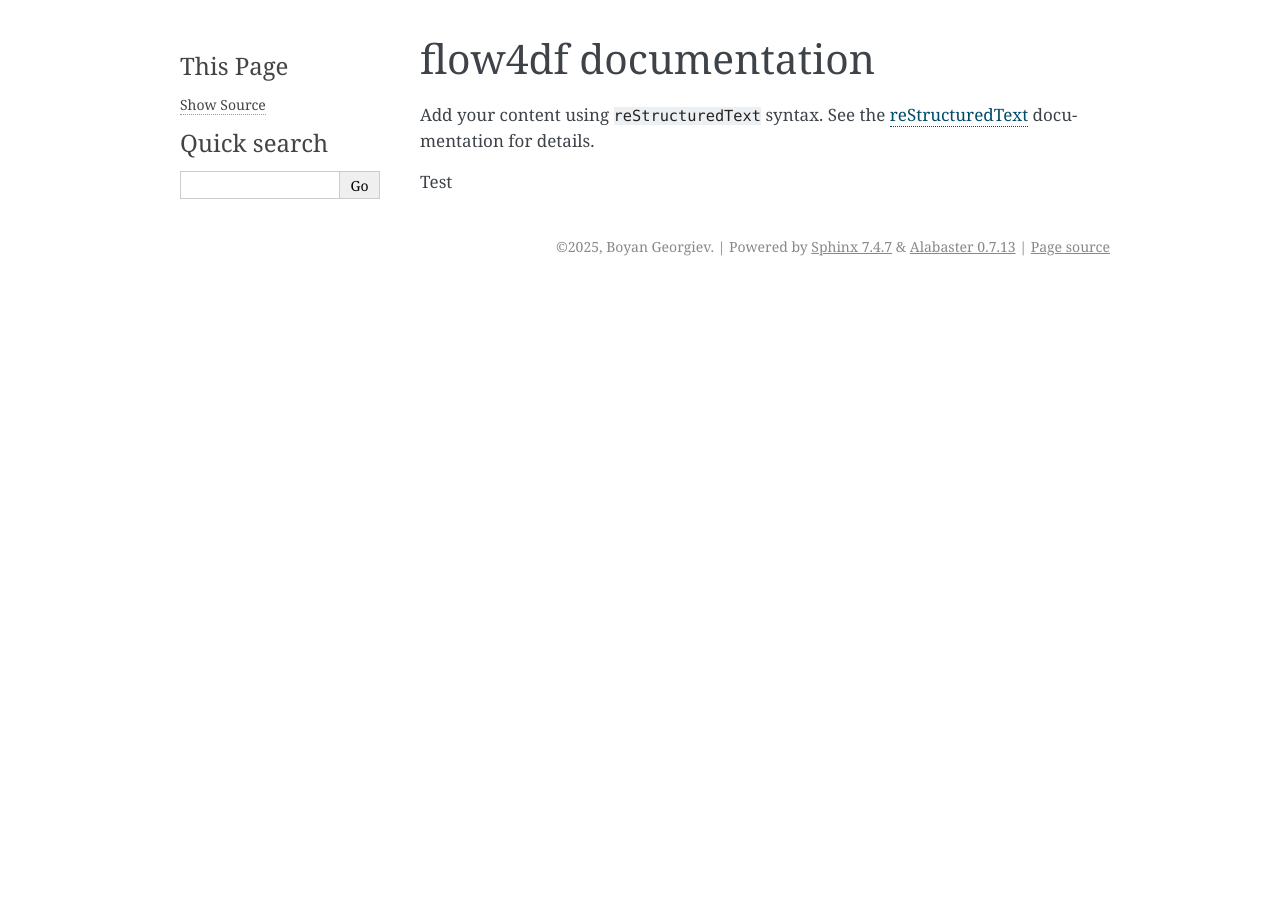
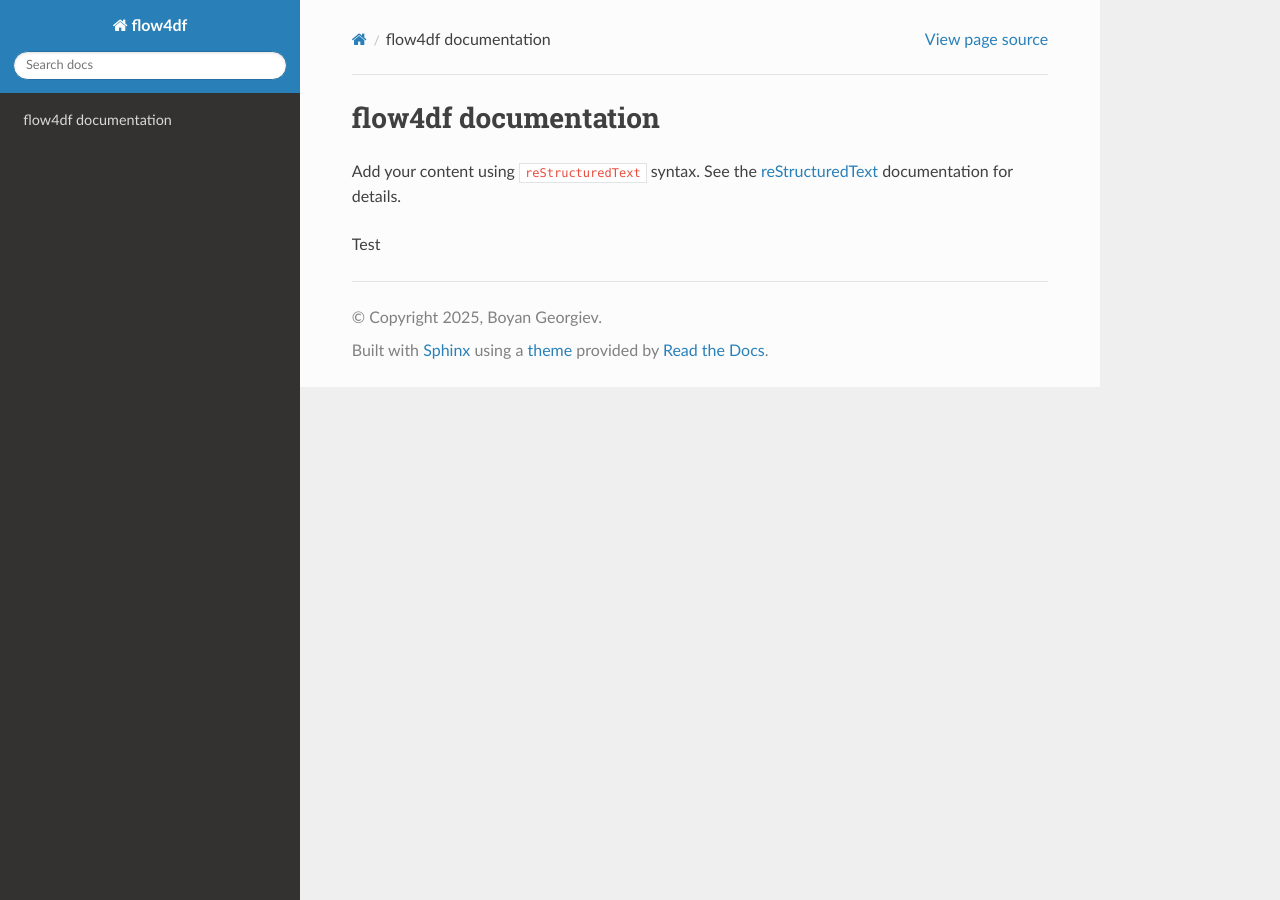
Before and after one commit to boyangeor/flow4df, a Sphinx documentation site: the page built from docs/source/index.rst, in a window 1280 px wide. Built offline with Sphinx 7.4.7 and the Read the Docs theme 3.1.0, drawn with Linux system fonts in a browser that asks for light colours.

Commit message:
Add sphinx_rtd_theme

```diff
--- /dev/null
+++ b/docs/requirements.txt
@@ -0,0 +1 @@
+sphinx_rtd_theme==3.0.2
--- a/docs/source/conf.py
+++ b/docs/source/conf.py
@@ -13,7 +13,9 @@ author = 'Boyan Georgiev'
 # -- General configuration ---------------------------------------------------
 # https://www.sphinx-doc.org/en/master/usage/configuration.html#general-configuration
 
-extensions = []
+extensions = [
+    'sphinx_rtd_theme',
+]
 
 templates_path = ['_templates']
 exclude_patterns = []
@@ -23,5 +25,5 @@ exclude_patterns = []
 # -- Options for HTML output -------------------------------------------------
 # https://www.sphinx-doc.org/en/master/usage/configuration.html#options-for-html-output
 
-html_theme = 'alabaster'
+html_theme = 'sphinx_rtd_theme'
 html_static_path = ['_static']
--- a/pyproject.toml
+++ b/pyproject.toml
@@ -32,7 +32,8 @@ dev = [
     "coverage>=7.13.0",
 ]
 doc = [
-    "sphinx>=9.0.4",
+    "sphinx==8.2.3",
+    "sphinx_rtd_theme==3.0.2",
 ]
 emacs = [
     "ipython",
```
Also changed, not shown: 1 other file.
